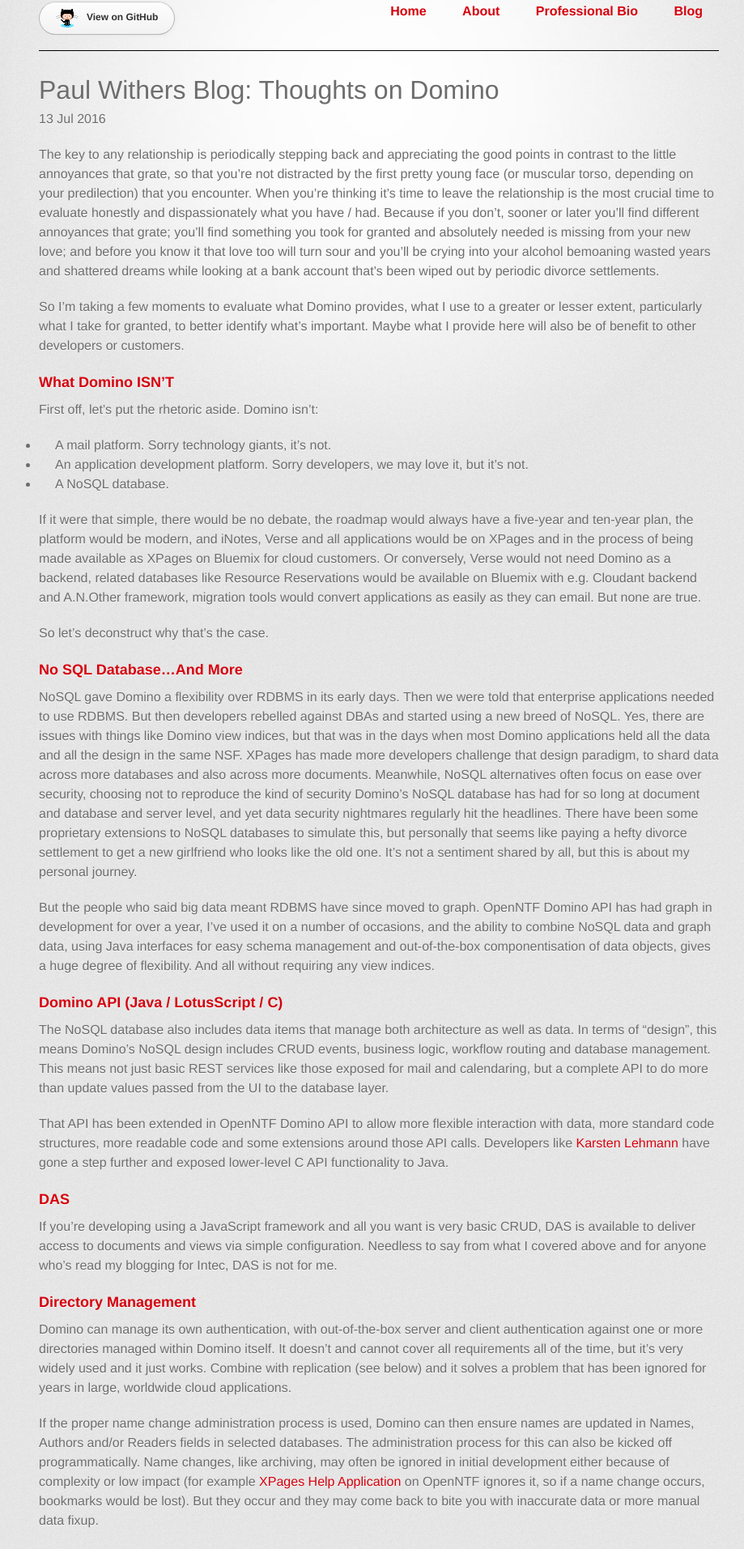
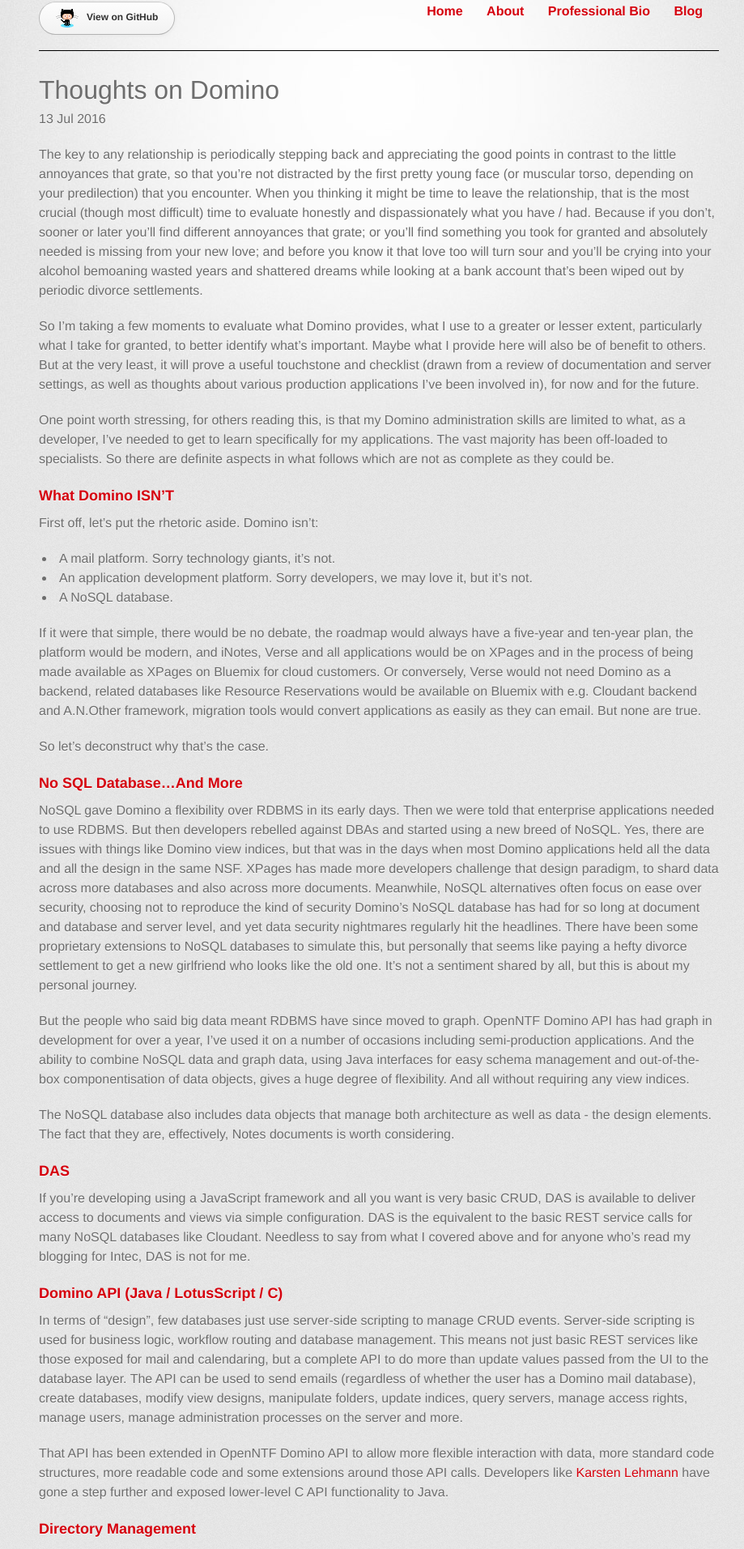
Before and after one commit to paulswithers/paulswithers.github.io, a Jekyll site: the page built from _posts/2016-07-13-thoughts-on-domino.md, in a window 1280 px wide. Shown: the top 1913 px of the page at 81% size, without its empty margins (172-1091 px from the left). Built offline with Jekyll 4.4.1, drawn with Linux system fonts in a browser that asks for light colours; some web fonts are replaced; some of the changed text lies outside the part shown.

Commit message:
Updated blog posts

```diff
--- a/drafts-posts/2016-07-13-thoughts-on-domino.md
+++ b/_posts/2016-07-13-thoughts-on-domino.md
@@ -1,11 +1,13 @@
 ---
 layout: post
-title: "Paul Withers Blog: Thoughts on Domino"
+title: "Thoughts on Domino"
 date: 2016-07-13
 ---
-The key to any relationship is periodically stepping back and appreciating the good points in contrast to the little annoyances that grate, so that you're not distracted by the first pretty young face (or muscular torso, depending on your predilection) that you encounter. When you're thinking it's time to leave the relationship is the most crucial time to evaluate honestly and dispassionately what you have / had. Because if you don't, sooner or later you'll find different annoyances that grate; you'll find something you took for granted and absolutely needed is missing from your new love; and before you know it that love too will turn sour and you'll be crying into your alcohol bemoaning wasted years and shattered dreams while looking at a bank account that's been wiped out by periodic divorce settlements.
+The key to any relationship is periodically stepping back and appreciating the good points in contrast to the little annoyances that grate, so that you're not distracted by the first pretty young face (or muscular torso, depending on your predilection) that you encounter. When you thinking it might be time to leave the relationship, that is the most crucial (though most difficult) time to evaluate honestly and dispassionately what you have / had. Because if you don't, sooner or later you'll find different annoyances that grate; or you'll find something you took for granted and absolutely needed is missing from your new love; and before you know it that love too will turn sour and you'll be crying into your alcohol bemoaning wasted years and shattered dreams while looking at a bank account that's been wiped out by periodic divorce settlements.
 
-So I'm taking a few moments to evaluate what Domino provides, what I use to a greater or lesser extent, particularly what I take for granted, to better identify what's important. Maybe what I provide here will also be of benefit to other developers or customers.
+So I'm taking a few moments to evaluate what Domino provides, what I use to a greater or lesser extent, particularly what I take for granted, to better identify what's important. Maybe what I provide here will also be of benefit to others. But at the very least, it will prove a useful touchstone and checklist (drawn from a review of documentation and server settings, as well as thoughts about various production applications I've been involved in), for now and for the future.
+
+One point worth stressing, for others reading this, is that my Domino administration skills are limited to what, as a developer, I've needed to get to learn specifically for my applications. The vast majority has been off-loaded to specialists. So there are definite aspects in what follows which are not as complete as they could be.
 
 ### What Domino ISN'T
 
@@ -23,17 +25,19 @@
 
 NoSQL gave Domino a flexibility over RDBMS in its early days. Then we were told that enterprise applications needed to use RDBMS. But then developers rebelled against DBAs and started using a new breed of NoSQL. Yes, there are issues with things like Domino view indices, but that was in the days when most Domino applications held all the data and all the design in the same NSF. XPages has made more developers challenge that design paradigm, to shard data across more databases and also across more documents. Meanwhile, NoSQL alternatives often focus on ease over security, choosing not to reproduce the kind of security Domino's NoSQL database has had for so long at document and database and server level, and yet data security nightmares regularly hit the headlines. There have been some proprietary extensions to NoSQL databases to simulate this, but personally that seems like paying a hefty divorce settlement to get a new girlfriend who looks like the old one. It's not a sentiment shared by all, but this is about my personal journey.
 
-But the people who said big data meant RDBMS have since moved to graph. OpenNTF Domino API has had graph in development for over a year, I've used it on a number of occasions, and the ability to combine NoSQL data and graph data, using Java interfaces for easy schema management and out-of-the-box componentisation of data objects, gives a huge degree of flexibility. And all without requiring any view indices.
+But the people who said big data meant RDBMS have since moved to graph. OpenNTF Domino API has had graph in development for over a year, I've used it on a number of occasions including semi-production applications. And the ability to combine NoSQL data and graph data, using Java interfaces for easy schema management and out-of-the-box componentisation of data objects, gives a huge degree of flexibility. And all without requiring any view indices.
+
+The NoSQL database also includes data objects that manage both architecture as well as data - the design elements. The fact that they are, effectively, Notes documents is worth considering.
+
+### DAS
+
+If you're developing using a JavaScript framework and all you want is very basic CRUD, DAS is available to deliver access to documents and views via simple configuration. DAS is the equivalent to the basic REST service calls for many NoSQL databases like Cloudant. Needless to say from what I covered above and for anyone who's read my blogging for Intec, DAS is not for me.
 
 ### Domino API (Java / LotusScript / C)
 
-The NoSQL database also includes data items that manage both architecture as well as data. In terms of "design", this means Domino's NoSQL design includes CRUD events, business logic, workflow routing and database management. This means not just basic REST services like those exposed for mail and calendaring, but a complete API to do more than update values passed from the UI to the database layer.
+In terms of "design", few databases just use server-side scripting to manage CRUD events. Server-side scripting is used for business logic, workflow routing and database management. This means not just basic REST services like those exposed for mail and calendaring, but a complete API to do more than update values passed from the UI to the database layer. The API can be used to send emails (regardless of whether the user has a Domino mail database), create databases, modify view designs, manipulate folders, update indices, query servers, manage access rights, manage users, manage administration processes on the server and more.
 
 That API has been extended in OpenNTF Domino API to allow more flexible interaction with data, more standard code structures, more readable code and some extensions around those API calls. Developers like [Karsten Lehmann](https://github.com/klehmann/domino-jna) have gone a step further and exposed lower-level C API functionality to Java.
-
-### DAS
-
-If you're developing using a JavaScript framework and all you want is very basic CRUD, DAS is available to deliver access to documents and views via simple configuration. Needless to say from what I covered above and for anyone who's read my blogging for Intec, DAS is not for me.
 
 ### Directory Management
 
@@ -61,7 +65,7 @@
 
 ### Clustering
 
-Databases can also be clustered within a domain.
+Databases can also be clustered within a domain, whether for scalability or failover.
 
 ### Security
 
@@ -99,23 +103,21 @@
 
 ### XPages Runtime
 
-XPages has had a lot of press with Domino, because over the last seven years IBM have made it the future of Domino application development. More recently, on premises application development has been sidelined for XPages on Bluemix. But XPages is just one application development framework that can be used on Domino. There are a number of strengths - rapid development (though not as rapid as salespeople would have you believe), component-based approach (OneUI has been replaced with Bootstrap which has been updated, all just with renderers), open sourcing that included accepting community code. But lack of understanding of the refresh lifecycle by developers and a reluctance from IBM to recommend better practice (e.g. using Java instead of SSJS) has frustrated. It has also brought into sharp focus out-dated elements (Java 6, the IDE, a draconian Java security policy that chooses to ignore Domino's security). It has also brought more developers to other web development frameworks and, as outside ICS, there is no consistency on which other frameworks ICS developers prefer.
+XPages has had a lot of press with Domino, because over the last seven years IBM have made it the future of Domino application development. More recently, on premises application development has been sidelined for XPages on Bluemix. But XPages is just one application development framework that can be used on Domino. There are a number of strengths - rapid development (though not as rapid as some salespeople might have you believe), component-based approach (OneUI has been replaced with Bootstrap which has been updated, all just with renderers), open sourcing that included accepting community code. But lack of understanding of the refresh lifecycle by developers and a reluctance from IBM to recommend better practice (e.g. using Java instead of SSJS) has frustrated. It has also brought into sharp focus out-dated elements (Java 6, the IDE, a draconian Java security policy that chooses to ignore Domino's own security). It has also brought more developers to other web development frameworks and, as outside ICS, there is no consistency on which other frameworks ICS developers prefer.
 
 ## Summary
 So that's the stack I am currently most familiar with. Different customers may use some or all parts of it. Most applications will only use a subset. Projects will be able to compromise on some and use workarounds for others. The key is knowing what's used for a specific situation, so any future steps are well-planned without nasty surprises around the corner.
 
-## The Future?
+## The Present
 
-Most Domino developers use only the full stack. For some time, some have been using Domino as just a database and web server. Others have been using Domino as middleware, using its runtime but a different backend database. More recently, I've been experimenting with Websphere Liberty as the web server, Vaadin as the development framework and Domino just as a database storing data as graph plus server for SMTP / scheduling / auditing etc. Removing Domino for me, someone not extremely familiar with alternatives, leaves a lot of learning, questions, pitfalls, concerns and (I suspect) painful learning. For anyone who uses the whole stack and has not pushed their learning over recent years, it must be terrifying.
-
-My choice of Vaadin is because my preferred language of development is Java. Vaadin has been pretty easy to pick up after XPages, the documentation has a high quality, the community has been impressively open and vibrant, the Vaadin developers and developer advocates have been very welcoming and engaged with the community, and the company (not surprisingly) are committed to the product.
-
-Websphere Liberty is a modern lightweight server (I have several running on my PC) that allows modern Java EE development with Java 8 and can deploy web applications as standard web archives. The last one is something I've missed when moving back to Domino. The server can be configured via XML files or an Eclipse plugin which provides editors. I've not gone beyond basic configuration so far, so I know a real-world deployment would require a lot of questions answering, possible pitfalls and potential optimisation that's required. But initial setup is very easy, easy enough to let me focus on doing the development I want. With the CrossWorlds approach, it still gives access to Domino while getting a modern HTTP server without needing an additional physical or virtual server, which would minimise expense of replacing part of the Domino stack. It's a nice environment, but may not appeal to most customers. Apache Tomcat is an obvious other server to consider, when there is time and need.
-
-In terms of graph, I like the conciseness of the framed graph data schema from Tinkerpop 2 (dropped for Tinkerpop 3, but there are open source framing implementations), and I like the native Java graph API in OpenNTF Domino API. I've been looking at alternative graph APIs that are also based on Tinkerpop. I wasn't impressed by IBM Graph, struggled with OrientDb, so I'm looking now at Apache Cassandra.
+Most Domino developers use only the full stack. For some time, some have been using Domino as just a database and web server. Others have been using Domino as middleware, using its runtime but a different backend database. More recently, I've been experimenting with Websphere Liberty as an alternate web server, Vaadin as an alternate application interface framework and Domino just as a database storing data as graph (although the server would also be of use for SMTP / scheduling / auditing etc). Removing Domino for me, someone not extremely familiar with alternatives, leaves a lot of learning, questions, pitfalls, concerns and (I suspect) painful learning. For anyone who uses the whole stack and has not pushed their learning over recent years, it must be terrifying.
 
 But I don't have any significant issues with the NSF, whether for storing traditional NoSQL data, less traditional data like Java objects in Notes Items, or graph data objects. I also like the RAD component-based and extensible approach of XPages, although it offers no advice or opinion on best practice. The degree of understanding I've gained over the last seven years means a lot of comfort with stretching the framework, diving into Extension Library code and building my own extensions. I still believe there is untapped potential in XPages and customers are only still starting their journey with it.
 
-This is why the recent position of IBM has frustrated me, because it leaves the app dev community in limbo, has put a halt to further empowerment of the community and has undermined a lot of community work and initiatives that were in progress to enhance the developer experience. (Many of these may not be widely known about but would be welcome to developers.) There are many already starting to look elsewhere as well as some who have committed themselves to a different road. This blog will cover the learning I gain for my own personal development, at the very least.
+This is why the recent position of IBM has frustrated me, because it leaves the app dev community in limbo, has put a halt to further empowerment of the community and has undermined a lot of community work and initiatives that were in progress to enhance the developer experience. (Many of these may not be widely known about but would be welcome to developers.)
 
-In terms of (any) future for Domino or ICS application development, we will have to see what IBM announce in the coming months, whether developers are engaged by it, what timeframes are stated, whether developers believe they will be met, whether developers are willing to wait, or whether developers reduce or remove their reliance, taking with them the customers who trust them.
+## The Future
+
+In terms of (any) future for Domino or ICS application development, we will have to see what IBM announce in the coming months, whether developers are engaged by it, what timeframes are stated, whether developers believe they will be met, whether developers are willing to wait, or whether developers reduce or remove their reliance.
+
+This blog will cover the learning I gain for my own personal development, even if others do not choose to follow my path. I've long found the benefit of using Google (or books!) to index my learning and remind me of what I've learned but forgotten. So as a starting point, I'll summarise where I am with Websphere Liberty, Vaadin and graph in more detail.
--- a/stylesheets/stylesheet.css
+++ b/stylesheets/stylesheet.css
@@ -202,6 +202,7 @@
 
 ul, ol, dl {
   margin-bottom: 20px;
+  margin-left: 20px;
 }
 
 
@@ -305,7 +306,7 @@
 ul li {
   list-style-position: inside;
   list-style: disc;
-  padding-left: 20px;
+  padding-left: 5px;
 }
 
 ol li {
```
Also changed, not shown: drafts-posts/2016-07-14-ibm-websphere-liberty.md (added, +6 -0 lines), drafts-posts/2016-07-15-graph-databases.md (added, +6 -0 lines), drafts-posts/2016-07-16-vaadin.md (added, +6 -0 lines), _posts/2016-07-12-background-and-purpose.md (renamed from _posts/2017-07-12-background-and-purpose.md), 1 other file.
